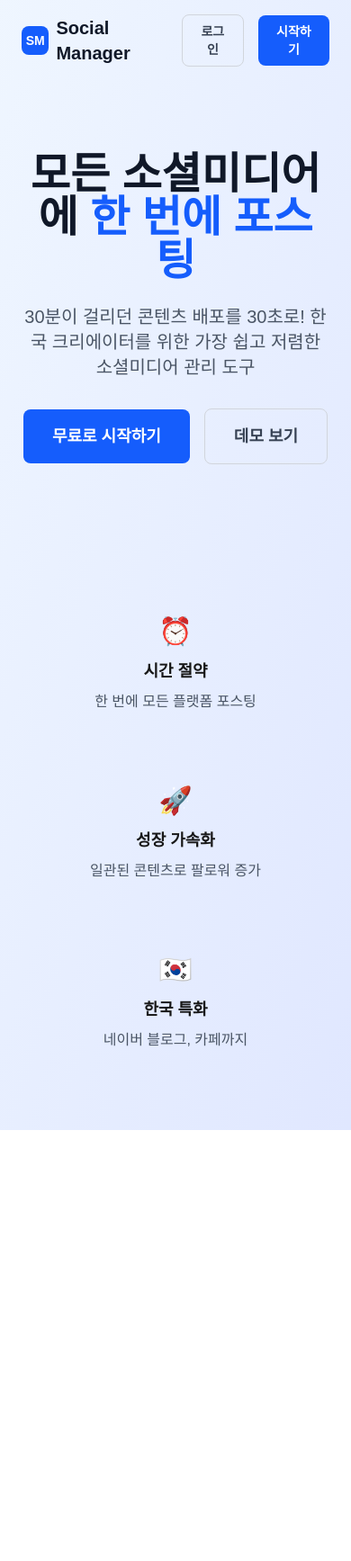
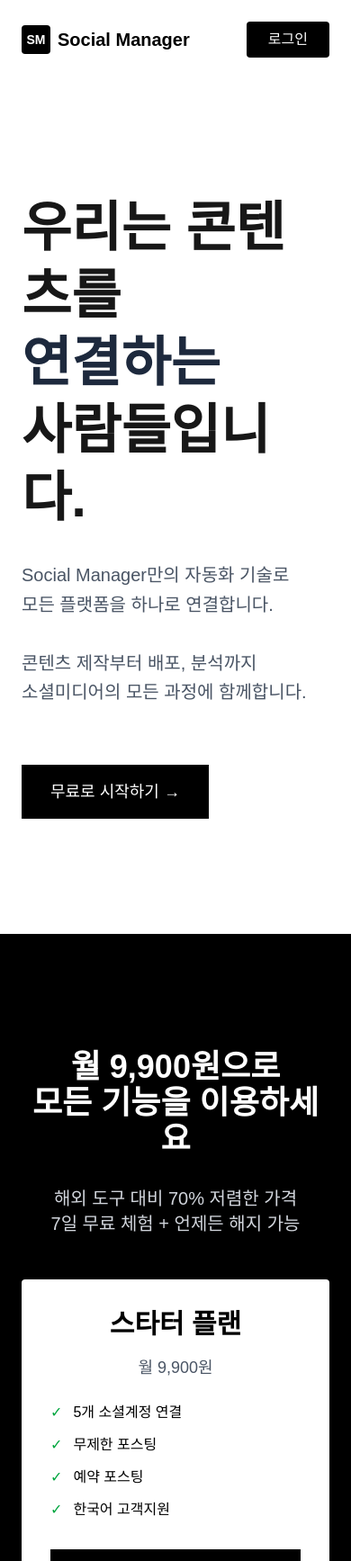
Before and after one commit to gisung3253/my_manager, a Next.js app: page / in a window 390 px wide. Shown: the top 1735 px of the page at 90% size. Before the commit the page ends 1256 px from the top, so only its background shows below. Built offline with nearby package versions, Linux system fonts and the light colour scheme.

Commit message:
main page 디자인 수정

```diff
--- a/src/app/page.tsx
+++ b/src/app/page.tsx
@@ -1,34 +1,15 @@
-import Header from '@/components/layout/Header'
-import Hero from '@/components/layout/Hero'
+import Header from '@/components/layout/main/Header'
+import Hero from '@/components/layout/main/Hero'
+import Pricing from '@/components/layout/main/Pricing'
+import Footer from '@/components/layout/main/Footer'
 
 export default function Home() {
   return (
-    <main className="min-h-screen bg-gradient-to-br from-blue-50 to-indigo-100">
+    <div className="min-h-screen bg-white">
       <Header />
       <Hero />
-
-      {/* 간단한 특징 */}
-      <section className="px-6 py-16 max-w-4xl mx-auto">
-        <div className="grid md:grid-cols-3 gap-8 text-center">
-          <div className="p-6">
-            <div className="text-3xl mb-3">⏰</div>
-            <h3 className="text-lg font-semibold mb-2">시간 절약</h3>
-            <p className="text-gray-600">한 번에 모든 플랫폼 포스팅</p>
-          </div>
-
-          <div className="p-6">
-            <div className="text-3xl mb-3">🚀</div>
-            <h3 className="text-lg font-semibold mb-2">성장 가속화</h3>
-            <p className="text-gray-600">일관된 콘텐츠로 팔로워 증가</p>
-          </div>
-
-          <div className="p-6">
-            <div className="text-3xl mb-3">🇰🇷</div>
-            <h3 className="text-lg font-semibold mb-2">한국 특화</h3>
-            <p className="text-gray-600">네이버 블로그, 카페까지</p>
-          </div>
-        </div>
-      </section>
-    </main>
+      <Pricing />
+      <Footer />
+    </div>
   )
 }
--- a/src/components/layout/Header.tsx
+++ /dev/null
@@ -1,24 +0,0 @@
-import Link from 'next/link'
-import Logo from '../ui/Logo'
-import Button from '../ui/Button'
-
-export default function Header() {
-  return (
-    <header className="px-6 py-4 flex items-center justify-between max-w-6xl mx-auto">
-      <Logo />
-
-      <div className="flex items-center space-x-4">
-        <Link href="/login">
-          <Button variant="secondary" size="sm">
-            로그인
-          </Button>
-        </Link>
-        <Link href="/login">
-          <Button variant="primary" size="sm">
-            시작하기
-          </Button>
-        </Link>
-      </div>
-    </header>
-  )
-}
--- a/src/components/layout/Hero.tsx
+++ /dev/null
@@ -1,29 +0,0 @@
-import Link from 'next/link'
-import Button from '../ui/Button'
-
-export default function Hero() {
-  return (
-    <section className="px-6 py-20 text-center max-w-4xl mx-auto">
-      <h1 className="text-5xl font-bold text-gray-900 mb-6">
-        모든 소셜미디어에
-        <span className="text-blue-600"> 한 번에 포스팅</span>
-      </h1>
-
-      <p className="text-xl text-gray-600 mb-8">
-        30분이 걸리던 콘텐츠 배포를 30초로!
-        한국 크리에이터를 위한 가장 쉽고 저렴한 소셜미디어 관리 도구
-      </p>
-
-      <div className="flex items-center justify-center space-x-4">
-        <Link href="/dashboard">
-          <Button variant="primary" size="lg">
-            무료로 시작하기
-          </Button>
-        </Link>
-        <Button variant="secondary" size="lg">
-          데모 보기
-        </Button>
-      </div>
-    </section>
-  )
-}
--- /dev/null
+++ b/src/components/layout/main/Footer.tsx
@@ -0,0 +1,24 @@
+export default function Footer() {
+  return (
+    <footer className="px-6 py-12 bg-gray-50">
+      <div className="max-w-7xl mx-auto text-center">
+        <div className="flex items-center justify-center space-x-2 mb-6">
+          <div className="w-8 h-8 bg-black rounded-sm flex items-center justify-center">
+            <span className="text-white font-bold text-sm">SM</span>
+          </div>
+          <span className="text-xl font-bold">Social Manager</span>
+        </div>
+
+        <p className="text-gray-600 mb-6">
+          한국 크리에이터를 위한 소셜미디어 관리 도구
+        </p>
+
+        <div className="flex items-center justify-center space-x-8 text-sm text-gray-500">
+          <a href="/privacy" className="hover:text-black transition-colors">개인정보처리방침</a>
+          <a href="/terms" className="hover:text-black transition-colors">이용약관</a>
+          <a href="/contact" className="hover:text-black transition-colors">문의하기</a>
+        </div>
+      </div>
+    </footer>
+  )
+}
--- /dev/null
+++ b/src/components/layout/main/Header.tsx
@@ -0,0 +1,25 @@
+import Link from 'next/link'
+
+export default function Header() {
+  return (
+    <header className="px-6 py-6 flex items-center justify-between max-w-7xl mx-auto">
+      <div className="flex items-center space-x-2">
+        <div className="w-8 h-8 bg-black rounded-sm flex items-center justify-center">
+          <span className="text-white font-bold text-sm">SM</span>
+        </div>
+        <span className="text-xl font-bold text-black">Social Manager</span>
+      </div>
+
+      <div className="flex items-center space-x-8">
+        <nav className="hidden md:flex items-center space-x-8">
+          <a href="#features" className="text-gray-600 hover:text-black transition-colors">기능</a>
+          <a href="#pricing" className="text-gray-600 hover:text-black transition-colors">가격</a>
+          <a href="#contact" className="text-gray-600 hover:text-black transition-colors">문의</a>
+        </nav>
+        <Link href="/login" className="bg-black text-white px-6 py-2 rounded-sm hover:bg-gray-800 transition-colors">
+          로그인
+        </Link>
+      </div>
+    </header>
+  )
+}
--- /dev/null
+++ b/src/components/layout/main/Hero.tsx
@@ -0,0 +1,27 @@
+import Link from 'next/link'
+
+export default function Hero() {
+  return (
+    <section className="px-6 py-32 max-w-7xl mx-auto">
+      <div className="max-w-4xl">
+        <h1 className="text-6xl md:text-7xl font-bold leading-tight mb-8">
+          우리는 콘텐츠를<br />
+          <span className="text-slate-800">연결하는</span><br />
+          사람들입니다.
+        </h1>
+
+        <div className="text-xl text-gray-600 mb-16 max-w-2xl leading-relaxed">
+          Social Manager만의 자동화 기술로<br />
+          모든 플랫폼을 하나로 연결합니다.<br />
+          <br />
+          콘텐츠 제작부터 배포, 분석까지<br />
+          소셜미디어의 모든 과정에 함께합니다.
+        </div>
+
+        <Link href="/dashboard" className="inline-block bg-black text-white px-8 py-4 text-lg hover:bg-gray-800 transition-colors">
+          무료로 시작하기 →
+        </Link>
+      </div>
+    </section>
+  )
+}
--- /dev/null
+++ b/src/components/layout/main/Pricing.tsx
@@ -0,0 +1,47 @@
+import Link from 'next/link'
+
+export default function Pricing() {
+  return (
+    <section id="pricing" className="px-6 py-32 bg-black text-white">
+      <div className="max-w-4xl mx-auto text-center">
+        <h2 className="text-4xl font-bold mb-8">
+          월 9,900원으로<br />
+          모든 기능을 이용하세요
+        </h2>
+
+        <p className="text-xl text-gray-300 mb-12">
+          해외 도구 대비 70% 저렴한 가격<br />
+          7일 무료 체험 + 언제든 해지 가능
+        </p>
+
+        <div className="bg-white text-black p-8 rounded-sm max-w-md mx-auto">
+          <div className="text-3xl font-bold mb-4">스타터 플랜</div>
+          <div className="text-lg text-gray-600 mb-6">월 9,900원</div>
+
+          <ul className="space-y-3 text-left mb-8">
+            <li className="flex items-center space-x-3">
+              <span className="text-green-600">✓</span>
+              <span>5개 소셜계정 연결</span>
+            </li>
+            <li className="flex items-center space-x-3">
+              <span className="text-green-600">✓</span>
+              <span>무제한 포스팅</span>
+            </li>
+            <li className="flex items-center space-x-3">
+              <span className="text-green-600">✓</span>
+              <span>예약 포스팅</span>
+            </li>
+            <li className="flex items-center space-x-3">
+              <span className="text-green-600">✓</span>
+              <span>한국어 고객지원</span>
+            </li>
+          </ul>
+
+          <Link href="/dashboard" className="block w-full bg-black text-white py-3 text-center hover:bg-gray-800 transition-colors">
+            7일 무료 체험 시작
+          </Link>
+        </div>
+      </div>
+    </section>
+  )
+}
```
